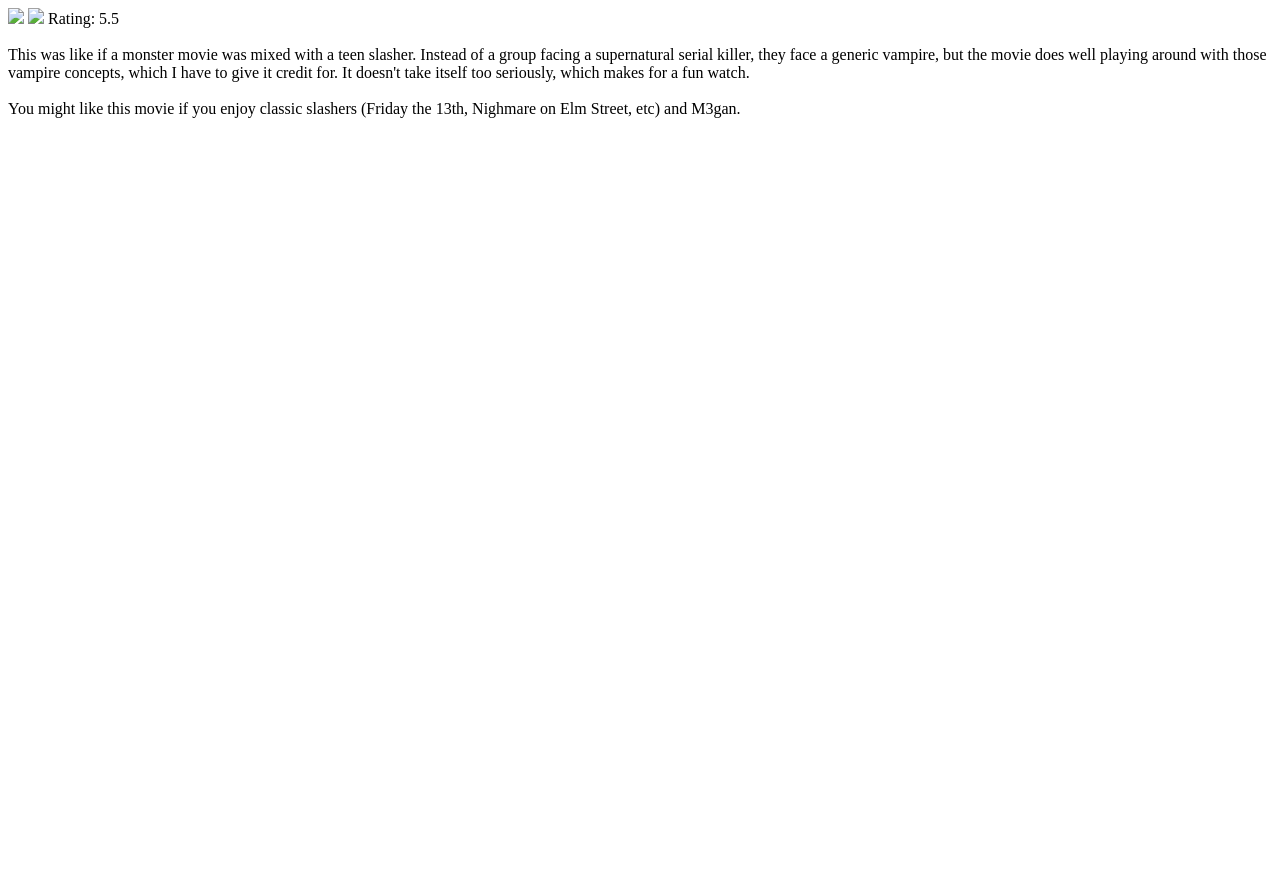
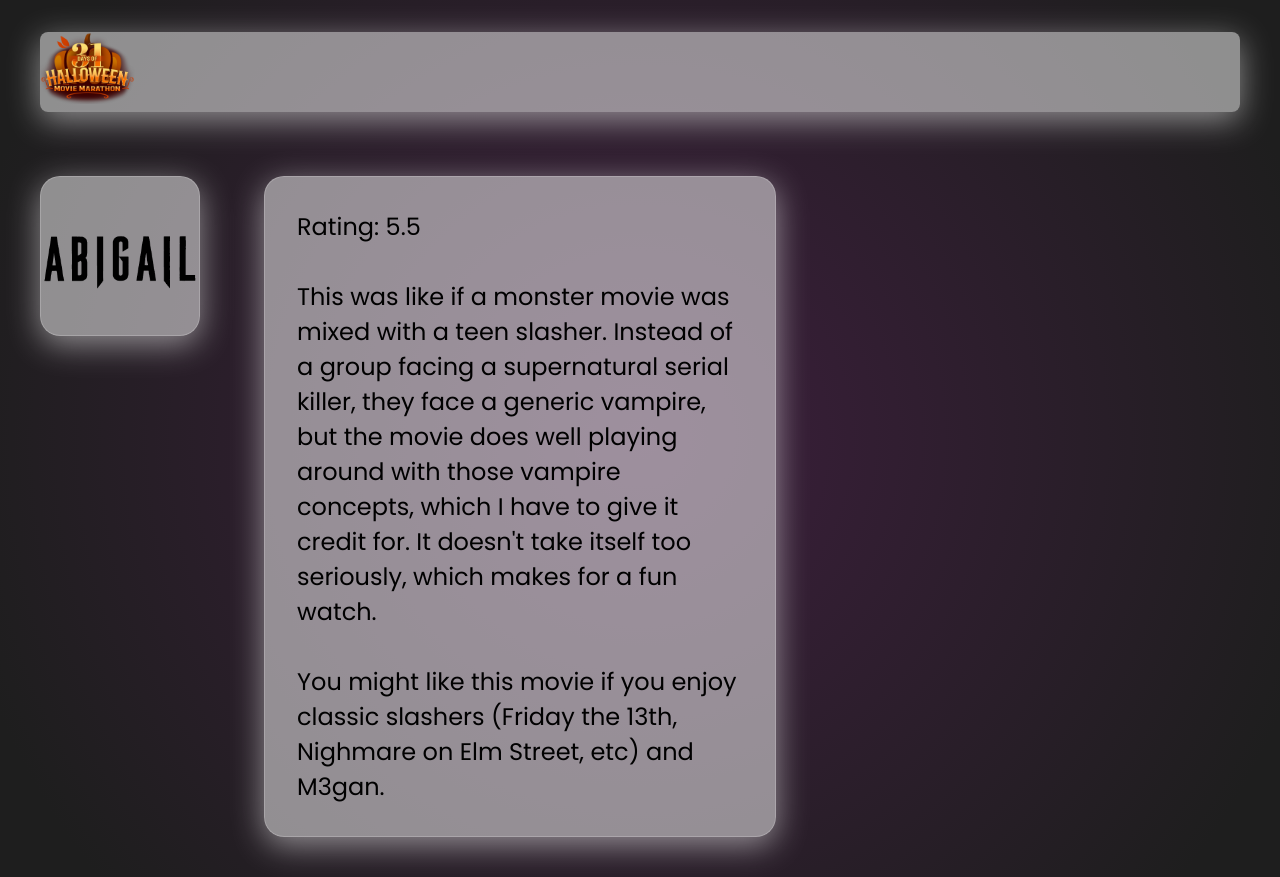
Before and after one commit to Dymander/HalloweenMovieMarathon, a plain HTML site: page Movies/Abigail.html in a window 1280 px wide. Before the commit the page ends 800 px from the top, so only its background shows below. Drawn offline with Linux system fonts and the light colour scheme; the site is published under a folder, as on GitHub Pages, so addresses that start at the root find nothing.

Commit message:
Test fix for relative file paths

```diff
--- a/Movies/Abigail.html
+++ b/Movies/Abigail.html
@@ -4,14 +4,14 @@
         <meta charset="utf-8" />
         <meta name="viewport" content="width=device-width, initial-scale=1, shrink-to-fit=no" />
         <title>Halloween 2024</title>
-        <link href="\styles.css" rel="stylesheet"/>
+        <link href="../styles.css" rel="stylesheet"/>
     </head>
     <body class="pagebody">
         <pageheader>
-            <a href="/index.html"><img class=pagelogo src="\assets/Logo.png"></a>
+            <a href="/index.html"><img class=pagelogo src="../assets/Logo.png"></a>
         </pageheader>
         <revcontainer>
-            <img class="pagemovietitle" src="/assets/Abigail_Title.png">
+            <img class="pagemovietitle" src="../assets/Abigail_Title.png">
             <reviewbox>
                 <reviewtext>
                     Rating: 5.5
--- a/styles.css
+++ b/styles.css
@@ -6,6 +6,7 @@
 	flex-flow: column;
 	align-items: center;
 	font-family: "Poppins", serif;
+    color: black;
 	background: radial-gradient(
 		circle,
 		rgba(255, 60, 0, 1) 0%,
```
